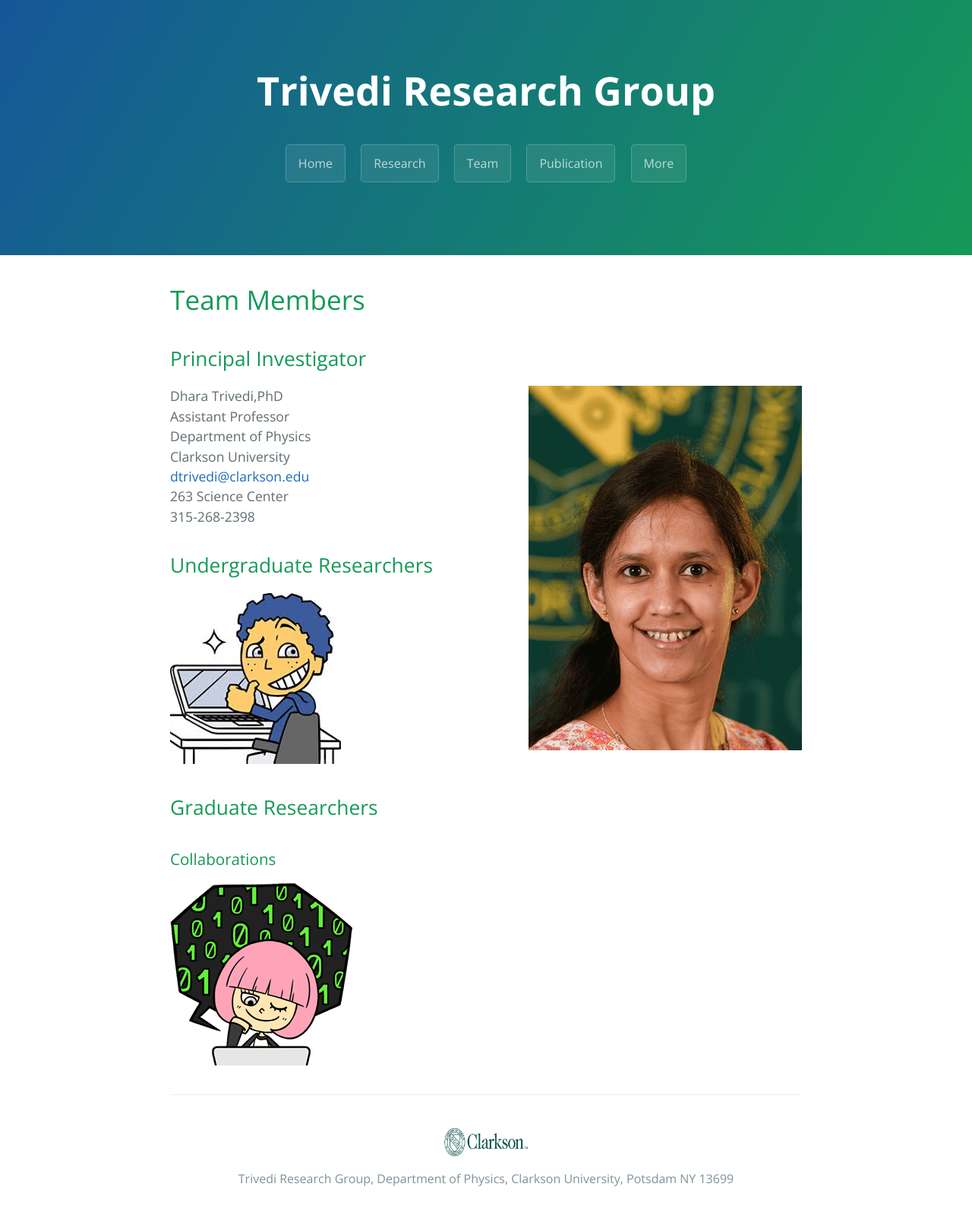
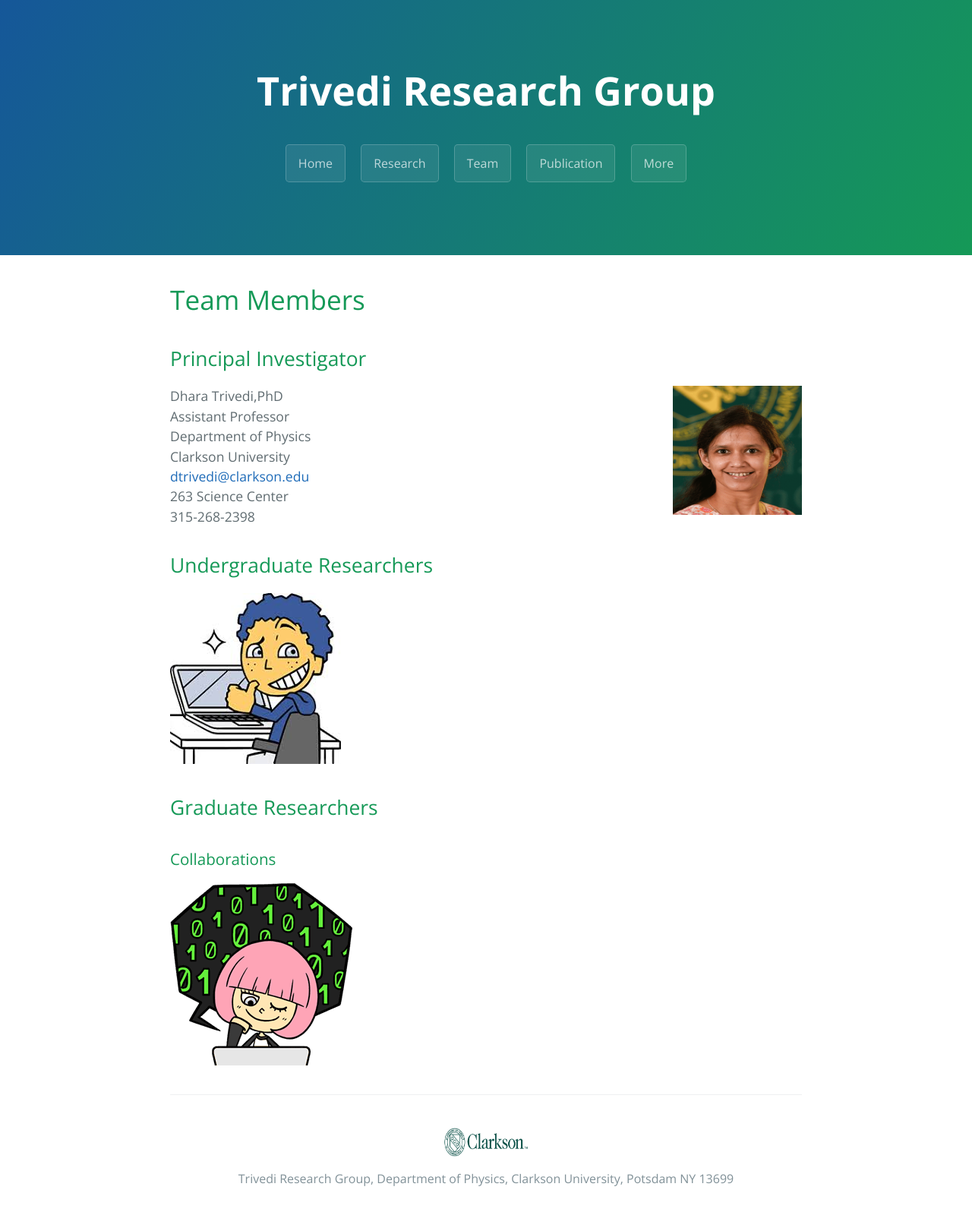
Before and after one commit to dharatrivedi/dharatrivedi.github.io, a Jekyll site: the page built from people.html, in a window 1280 px wide. Shown: the whole page at 76% size. Built offline with Jekyll 4.4.1, drawn with Linux system fonts in a browser that asks for light colours.

Commit message:
Update people.html

```diff
--- a/people.html
+++ b/people.html
@@ -6,7 +6,7 @@
 <div id="home">
   <h1>Team Members</h1>
   <h2>Principal Investigator</h2>
-  <img class="img1" src="/images/PI.gif" alt="DharaTrivedi">
+  <img class="img1" src="/images/PI.gif" alt="DharaTrivedi" width="170" height="170">
   Dhara Trivedi,PhD<br />
   Assistant Professor<br />
   Department of Physics<br />
```
